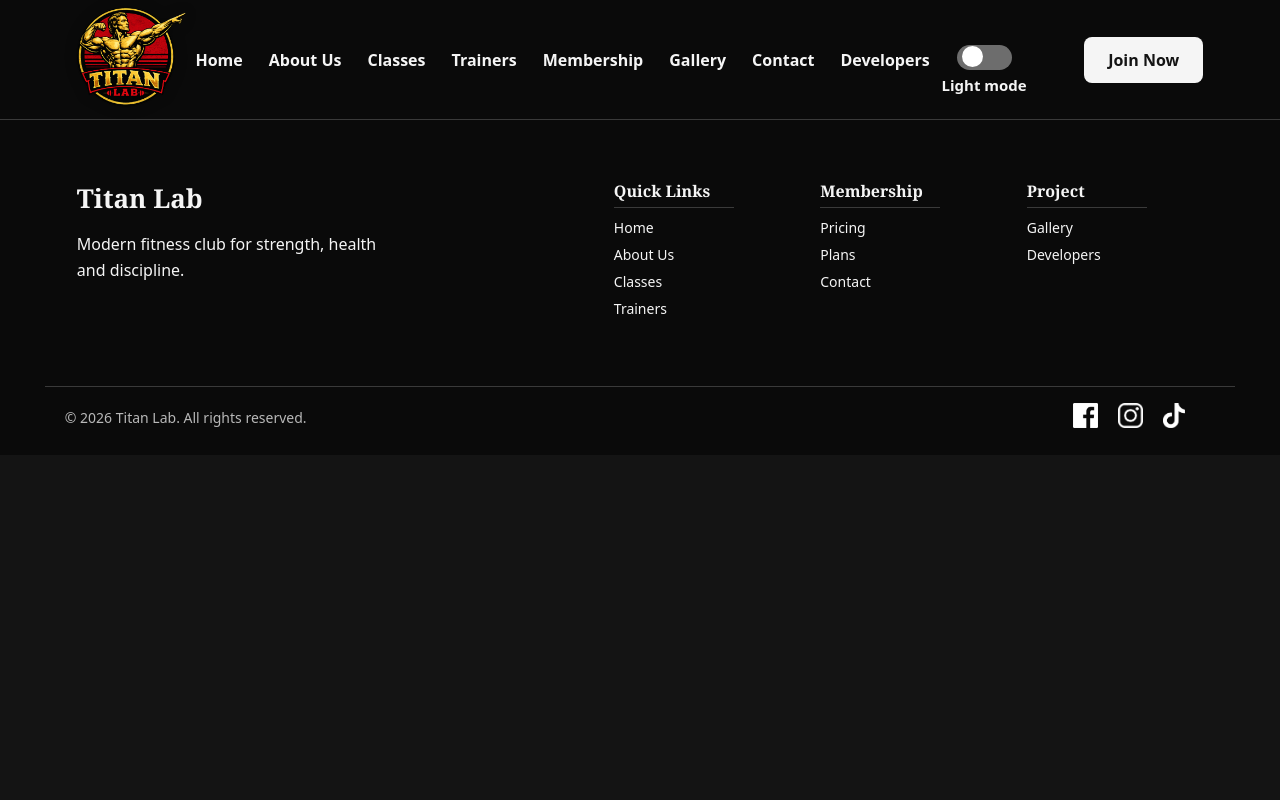
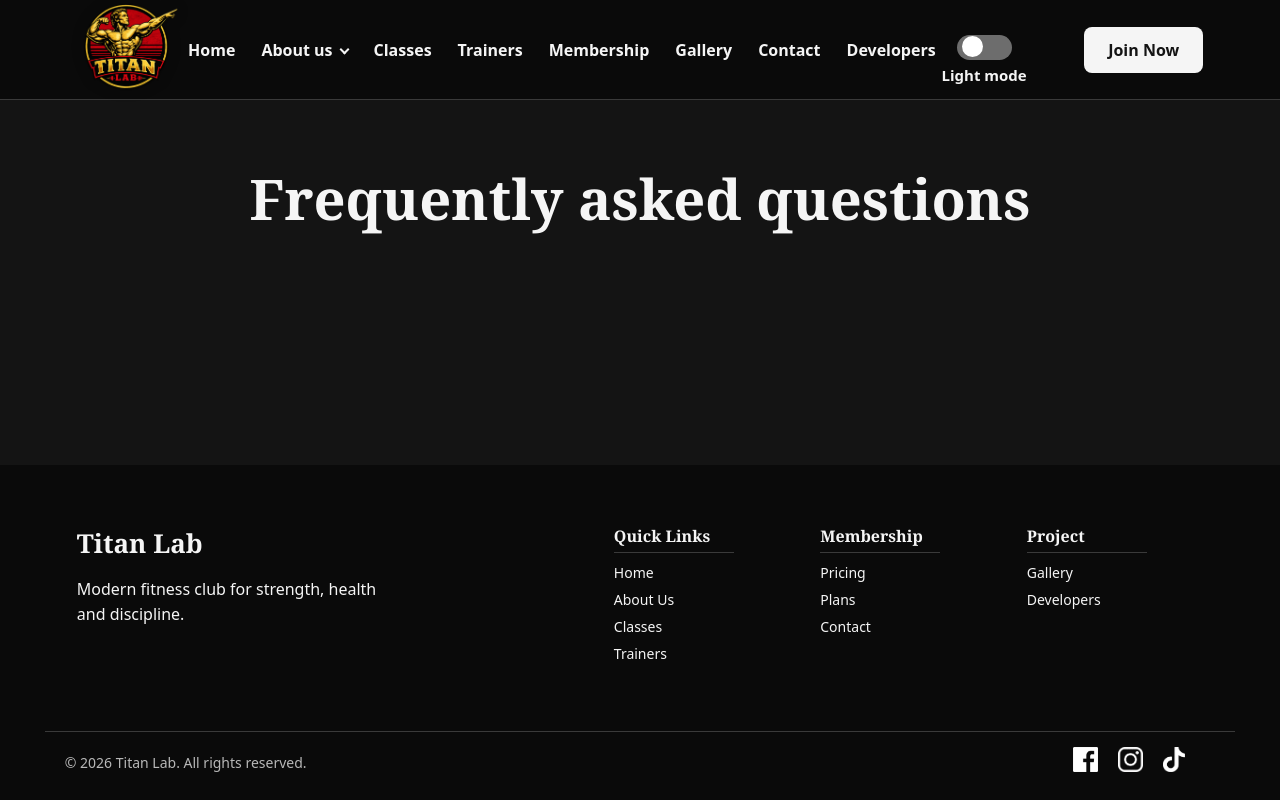
Before and after one commit to tatipoda/griffithY1FinalCSWD, a React (Vite) app in the folder finalProject/: page /faqs in a window 1280 px wide. Built offline with nearby package versions, Linux system fonts and the light colour scheme.

Commit message:
Add dropdownMenu

```diff
--- a/finalProject/package.json
+++ b/finalProject/package.json
@@ -11,8 +11,9 @@
   },
   "dependencies": {
     "@emailjs/browser": "^4.4.1",
-    "react": "^19.2.5",
-    "react-dom": "^19.2.5",
+    "icons": "^1.0.0",
+    "react": "^19.2.6",
+    "react-dom": "^19.2.6",
     "react-icons": "^5.6.0",
     "react-international-phone": "^4.8.0",
     "react-router-dom": "^7.14.2"
--- a/finalProject/src/App.jsx
+++ b/finalProject/src/App.jsx
@@ -1,7 +1,7 @@
 import { Routes, Route } from "react-router-dom";
 import {useState} from 'react';
-import Header from "./components/Header";
-import Footer from "./components/Footer";
+import Header from "./components/Header/Header";
+import Footer from "./components/Footer/Footer";
 
 import HomePage from "./components/pages/HomePage/HomePage";
 import About from "./components/pages/About";
@@ -11,6 +11,7 @@ import Membership from "./components/pages/Membership";
 import Gallery from "./components/pages/Gallery";
 import Contact from "./components/pages/Contact";
 import Developers from "./components/pages/Developers";
+import Faqs from "./components/pages/Faqs";
 
 import "./App.css";
 
@@ -30,6 +31,7 @@ function App() {
       <Routes>
         <Route path="/" element={<HomePage />} />
         <Route path="/about" element={<About />} />
+        <Route path="/faqs" element={<Faqs />} />
         <Route path="/classes" element={<Classes />} />
         <Route path="/trainers" element={<Trainers />} />
         <Route path="/membership" element={<Membership />} />
--- /dev/null
+++ b/finalProject/src/components/Header/DropDownMenu.jsx
@@ -0,0 +1,41 @@
+import {useState} from 'react';
+import {Link} from 'react-router-dom';
+import styles from './Header.module.css';
+
+function DropDownMenu({navItem, dropDownMenuItems, isMobile}){
+    const[dropDownOpen, setDropDownOpen] = useState(false);
+
+    function handleMouseEnter(){
+        if(!isMobile){
+            setDropDownOpen(true);
+        }
+    }
+    function handleMouseLeave(){
+        if(!isMobile){
+            setDropDownOpen(false);
+        }
+    }
+    function handleToggle(){
+         if(isMobile){
+            console.log('fired', !dropDownOpen)
+        setDropDownOpen(!dropDownOpen);
+         }
+    }
+
+ return (
+    <div
+        className={`${styles.navItem} ${isMobile ? styles.mobile :''}`}
+        onMouseEnter={handleMouseEnter}
+        onMouseLeave={handleMouseLeave}
+        onClick={handleToggle}>
+        <div className={styles.navItemTrigger}>
+            <span className={styles.navItemText}>{navItem}</span>
+            <span className={`${styles.arrow} ${dropDownOpen ? styles.open : ''}`}></span>
+        </div>
+        <div className={`${isMobile ? styles.dropDownMenuMobile : styles.dropdownMenu}  ${dropDownOpen ? styles.visible : ''}`}>
+            {dropDownMenuItems.map((item) => <Link to={item.link} key={item.id}>{item.name}</Link>)}
+        </div>
+    </div>
+);
+}
+export default DropDownMenu;
--- a/finalProject/src/components/Header.jsx
+++ b/finalProject/src/components/Header/Header.jsx
@@ -1,5 +1,6 @@
 import { Link } from "react-router-dom";
 import {useState, useEffect} from 'react';
+import DropDownMenu from "./DropDownMenu";
 import styles from "./Header.module.css";
 
 function Header({toggleTheme,theme}) {
@@ -9,13 +10,21 @@ function Header({toggleTheme,theme}) {
     }
     useEffect(() => {
         const handleResize = () =>{
-            if(window.innerWidth > 900){
-                setBurgerMenuOpen(false);
+            if(window.innerWidth > 1250){
+                setBurgerMenuOpen(prev => {
+                  if(prev == true) return false;
+                  return prev;
+                });
             }
         };
         window.addEventListener('resize', handleResize);
         return () => window.removeEventListener('resize', handleResize);
     }, []);
+
+    const aboutUsItems = [
+        {id:0, name:'About Titan Lab', link:'/about'},
+        {id:1, name:'FAQS', link:'/faqs'}
+    ]
 
   return (
     <header className={styles.header}>
@@ -30,7 +39,7 @@ function Header({toggleTheme,theme}) {
 
       <nav className={styles.navPc}>
         <Link to="/">Home</Link>
-        <Link to="/about">About Us</Link>
+        <DropDownMenu navItem = 'About us' dropDownMenuItems = {aboutUsItems} isMobile = {false}/>
         <Link to="/classes">Classes</Link>
         <Link to="/trainers">Trainers</Link>
         <Link to="/membership">Membership</Link>
@@ -41,7 +50,7 @@ function Header({toggleTheme,theme}) {
 
       <nav className={`${styles.navMobile} ${burgerMenuOpen ? styles.open : ''}`}>
         <Link to="/">Home</Link>
-        <Link to="/about">About Us</Link>
+        <DropDownMenu navItem = 'About us' dropDownMenuItems = {aboutUsItems}  isMobile = {true} />
         <Link to="/classes">Classes</Link>
         <Link to="/trainers">Trainers</Link>
         <Link to="/membership">Membership</Link>
--- a/finalProject/src/components/Header.module.css
+++ b/finalProject/src/components/Header/Header.module.css
@@ -1,7 +1,7 @@
 .header {
   width: 100%;
-  height:120px;
-  padding: 10px 6%;
+  height:100px;
+  padding: 0 6%;
   display: flex;
   align-items: center;
   justify-content: space-between;
@@ -12,15 +12,9 @@
   z-index: 10;
 }
 
-/* .logo {
-
-  display: flex;
-  align-items: center;
-  text-decoration: none;
-} */
-
 .logo img {
   height: 100px;
+  padding:7px;
   object-fit: contain;
   filter: drop-shadow(0 0 6px rgba(0,0,0,0.25));
 }
@@ -39,6 +33,8 @@
   display: flex;
   gap: 26px;
   white-space: nowrap;
+  align-items: center;
+  height:100%;
 }
 .navMobile{
     display: flex;
@@ -54,37 +50,48 @@
     transition: max-height 0.3s ease;
 }
 .navMobile.open{
-    max-height: 500px;
+    max-height: 800px;
   }
 .navMobile a{
     border-bottom:1px solid var(--border-strong);
     text-align: center;
+     justify-content: center;
     width: 100%;
     padding:10px;
+    transition: background-color 0.3s ease;
 }
 .navMobile a:hover{
     color:var(--red)
+
 }
 
-.navPc a, .navMobile a {
+.navPc a, .navMobile a, .navItem {
+    display: flex;
+    align-items: center;
   color: var(--text);
   font-size: var(--fs-body-m);
   font-weight: var(--fw-semibold);
   position: relative;
 }
+.navPc a, .navItem{
+      height: 60px;
+}
 
-.navPc a::after {
+.navPc a::after, .navItem::after{
   content: "";
   width: 0;
   height: 2px;
   background-color: var(--red);
   position: absolute;
   left: 0;
-  bottom: -6px;
+  bottom: 5px;
   transition: width 0.3s;
 }
+.navPc a:hover, .navItem:hover{
+    color:var(--yellow-deep);
+}
 
-.navPc a:hover::after {
+.navPc a:hover::after,.navItem:hover::after{
   width: 100%;
 }
 
@@ -136,7 +143,6 @@
     background-color: rgb(109, 109, 109);
     border-radius: 26px;
     cursor:pointer;
-    /* transition: background 0.25s; */
 }
 .switchName{
     font-size: 15px;
@@ -156,9 +162,6 @@
     transition: transform 0.30s;
 }
 
-/* .themeSwitch input:checked + .slider{
-    background: var(--yellow);
-} */
 .themeSwitch input:checked + .slider::before{
     transform: translateX(25px);
 }
@@ -191,11 +194,105 @@
 }
 
 
+.navItem{
+     display: flex;
+     align-items: center;
+     position: relative;
+}
+.navItem.mobile{
+    height:auto;
+}
+
+.navItem.mobile  .navItemTrigger {
+    padding:10px;
+    border-bottom: 1px solid var(--border-strong);
+    width: 100%;
+    display: flex;
+    justify-content: center;
+    align-items: center;
+    cursor: pointer;
+    }
+
+
+.dropdownMenu{
+    position:absolute;
+    display: none;
+    flex-direction: column;
+    width:165px;
+    top:100%;
+    left:0;
+    border-left:1px solid var(--border-strong);
+    border-right:1px solid var(--border-strong);
+    background-color: var(--bg-header);
+    padding: 0;
+}
+ .dropDownMenuMobile{
+    display: none;
+    flex-direction: column;
+    width:100%;
+    top:100%;
+    left:0;
+    margin:0;
+    padding: 0;
+}
+
+.visible {
+    display: flex;
+}
+
+.dropdownMenu a{
+    white-space: nowrap;
+    border-bottom: 1px solid var(--border-strong);
+    padding:10px 12px;
+    cursor: pointer;
+    list-style: none;
+    margin:0;
+    height:40px;
+    transition: background-color 0.3s ease;
+}
+
+.dropdownMenu a:hover, .navMobile a:hover{
+    background-color: var(--yellow-deep);
+}
+.navItem.mobile:hover{
+    background-color: var(--yellow-deep);
+    color:var(--red);
+}
+.navItem.mobile a{
+    background-color: var(--bg-header);
+    color:var(--yellow-deep)
+}
+.navItem.mobile a:hover{
+    color:var(--red);
+}
+.dropdownMenu a:hover{
+    color:var(--bg)
+}
+.dropdownMenu a:hover::after, .navItem.mobile:hover::after{
+    width:0;
+}
+
+
+.arrow{
+    display: inline-block;
+    width:7px;
+    height: 7px;
+    border-right:2px solid;
+    border-bottom: 2px solid;
+    transform: rotate(45deg);
+    transition: transform 0.3s ease;
+    margin-left:8px;
+    margin-bottom:3px;
+}
+.arrow.open{
+    transform: rotate(-135deg);
+    margin-bottom:-2px;
+}
+
+
+
+
 @media (max-width: 1250px) {
-  /* .header {
-    flex-direction: column;
-    gap: 18px;
-  } */
   .navPc {
    display: none;
   }
@@ -203,9 +300,13 @@
   .burgerButton{
    display: flex;
   }
-  /* .headerActions {
-  justify-content: center;
-} */
+  .navItem{
+    width:100%;
+    flex-direction: column;
+  }
+
+
+
 }
 @media (max-width: 900px){
     .logo{
--- /dev/null
+++ b/finalProject/src/components/pages/Faqs.jsx
@@ -0,0 +1,14 @@
+import {useState} from 'react';
+import styles from './Faqs.module.css';
+
+function Faqs() {
+  return (
+    <main className="page">
+      <h1>Frequently asked questions</h1>
+
+
+    </main>
+  );
+}
+
+export default Faqs;
--- a/finalProject/src/index.css
+++ b/finalProject/src/index.css
@@ -24,7 +24,6 @@
     --yellow:       #FFD60A;
     --yellow-deep:  #E6B800;
     --yellow-soft:  #FFE85C;
-
     /* accents — red */
     --red:          #E63946;
     --red-deep:     #B01E2D;
```
Also changed, not shown: finalProject/src/components/Footer/Footer.jsx (renamed from finalProject/src/components/Footer.jsx, +6 -6 lines), finalProject/src/components/Footer/Footer.module.css (renamed from finalProject/src/components/Footer.module.css), finalProject/src/components/pages/Faqs.module.css (added), 1 other file (tests, documents, lock files or other folders).
